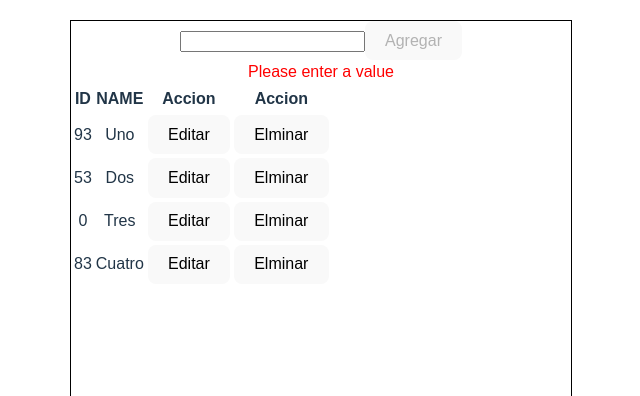
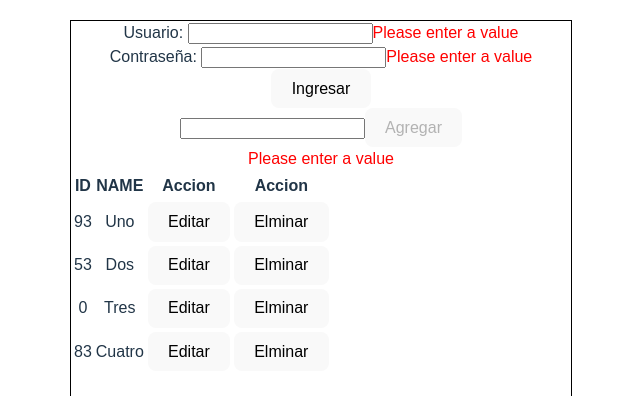
Before and after one commit to GodofredoNahBurgos/curso-react, a React (Vite) app: page / in a window 1280 px wide. Shown: the top 396 px of the page, without its empty margins (319-959 px from the left). Built offline with nearby package versions, Linux system fonts and the light colour scheme.

Commit message:
Login Hooks

```diff
--- a/src/App.jsx
+++ b/src/App.jsx
@@ -1,6 +1,8 @@
 import { useState } from "react";
 import "./App.css";
 import { useError } from "./hook/useError";
+import { useLoginUser } from "./hook/useLoginUser";
+import { useLoginPassword } from "./hook/useLoginPassword";
 import { useHandleList } from "./hook/useHandleList";
 import { listArray } from "./services/listArray";
 
@@ -8,10 +10,24 @@ function App() {
   const { list, handleInsert, handleEdit, handleDelete } = useHandleList(listArray);
 
   const { inputValue, handleOnchange, error } = useError();
+  const { inputValues, handleOnchanges, errors } = useLoginUser();
+  const { inputValuesPassword, handleOnchangesPassword, errorsPassword } = useLoginPassword ();
 
   return (
     <div className="App">
       <div className="div-prueba">
+        <label>Usuario: </label>
+        <input type="text" name="user" onChange={handleOnchanges} value={inputValues.value}></input>
+        {errors !== "" && <>
+          <span style={{ color: "red" }} >{errors}</span>
+        </>}<br/>
+        <label>Contraseña: </label>
+        <input type="text" name="password" onChange={handleOnchangesPassword} value={inputValuesPassword.value}></input>
+        {errorsPassword !== "" && <>
+          <span style={{ color: "red" }} >{errorsPassword}</span>
+        </>}<br/>
+        <button>Ingresar</button><br/>
+
         <input type="text" name="name" onChange={handleOnchange} value={inputValue.value} />
         <button onClick={() => handleInsert(inputValue.value)} disabled={error !== ""} >Agregar</button>
         {error !== "" && <>
--- /dev/null
+++ b/src/components/services/dataBase.js
@@ -0,0 +1,4 @@
+export let dataBase = [
+    {id: 1, name: "Godofredo", password: "Constraseña"},
+    {id: 2, name: "Jasson", password: "Constraseña"}
+];
--- /dev/null
+++ b/src/hook/useLoginPassword.js
@@ -0,0 +1,49 @@
+import { useEffect, useState } from "react";
+
+export const useLoginPassword = () => {
+  const [inputValuesPassword, setInputValuesPassword] = useState({ name: "", value: "" });
+  const [errorsPassword, setErrorsPassword] = useState("");
+
+  const handleOnchangesPassword = (event) => {
+    const { name, value } = event.target;
+    setInputValuesPassword((prev) => ({
+      ...prev,
+      name,
+      value
+    }));
+  };
+
+  useEffect(() => {
+
+    const value = inputValuesPassword.value;
+    const reg = /^[a-zA-Z0-9]*$/;
+    const espace = /\s/;
+
+    if (value === "") {
+      setErrorsPassword("Please enter a value");
+      console.log('ERR');
+    }else if(espace.test(value)){
+      setErrorsPassword("Please do not enter blank spaces");
+      console.log('ERR');
+    }else if(!reg.test(value)){
+      setErrorsPassword("Please enter only alphanumeric, no special characteres");
+      console.log('ERR');
+    }else if(value.length <= 8){
+      setErrorsPassword("8 Min Characteres");
+      console.log('ERR');
+    }else if(value.length >= 15){
+      setErrorsPassword("15 Max Characteres");
+      console.log('ERR');
+    }else{
+      setErrorsPassword("");
+    }
+
+  }, [inputValuesPassword.value]);
+
+  return {
+    inputValuesPassword,
+    handleOnchangesPassword,
+    errorsPassword
+  }
+
+}
--- /dev/null
+++ b/src/hook/useLoginUser.js
@@ -0,0 +1,55 @@
+import { useEffect, useState } from "react";
+
+export const useLoginUser = () => {
+  const [inputValues, setInputValues] = useState({ name: "", value: "" });
+  const [errors, setErrors] = useState("");
+
+  const handleOnchanges = (event) => {
+    const { name, value } = event.target;
+    setInputValues((prev) => ({
+      ...prev,
+      name,
+      value
+    }));
+  };
+
+  useEffect(() => {
+
+    const value = inputValues.value;
+    //const reg = /^[a-zA-Z]*$/;
+    const espace = /\s/;
+    const numbers = /[0-9]/;
+
+    if (value === "") {
+      setErrors("Please enter a value");
+      console.log('ERR');
+    }else if(numbers.test(value)){
+      setErrors("Please do not enter numbers, only letters values");
+      console.log('ERR');
+    }else if(espace.test(value)){
+      setErrors("Please do not enter blank spaces");
+      console.log('ERR');
+    }else if(value.length <= 3){
+      setErrors("3 Min Characteres");
+      console.log('ERR');
+    }else if(value.length >= 10){
+      setErrors("10 Max Characteres");
+      console.log('ERR');
+    }else{
+      setErrors("");
+    }
+
+    // else if (!reg.test(value)) {
+    //   setErrors("Please enter a only letters values");
+    //   console.log('ERR');
+    // }
+
+  }, [inputValues.value]);
+
+  return {
+    inputValues,
+    handleOnchanges,
+    errors
+  }
+
+}
```
